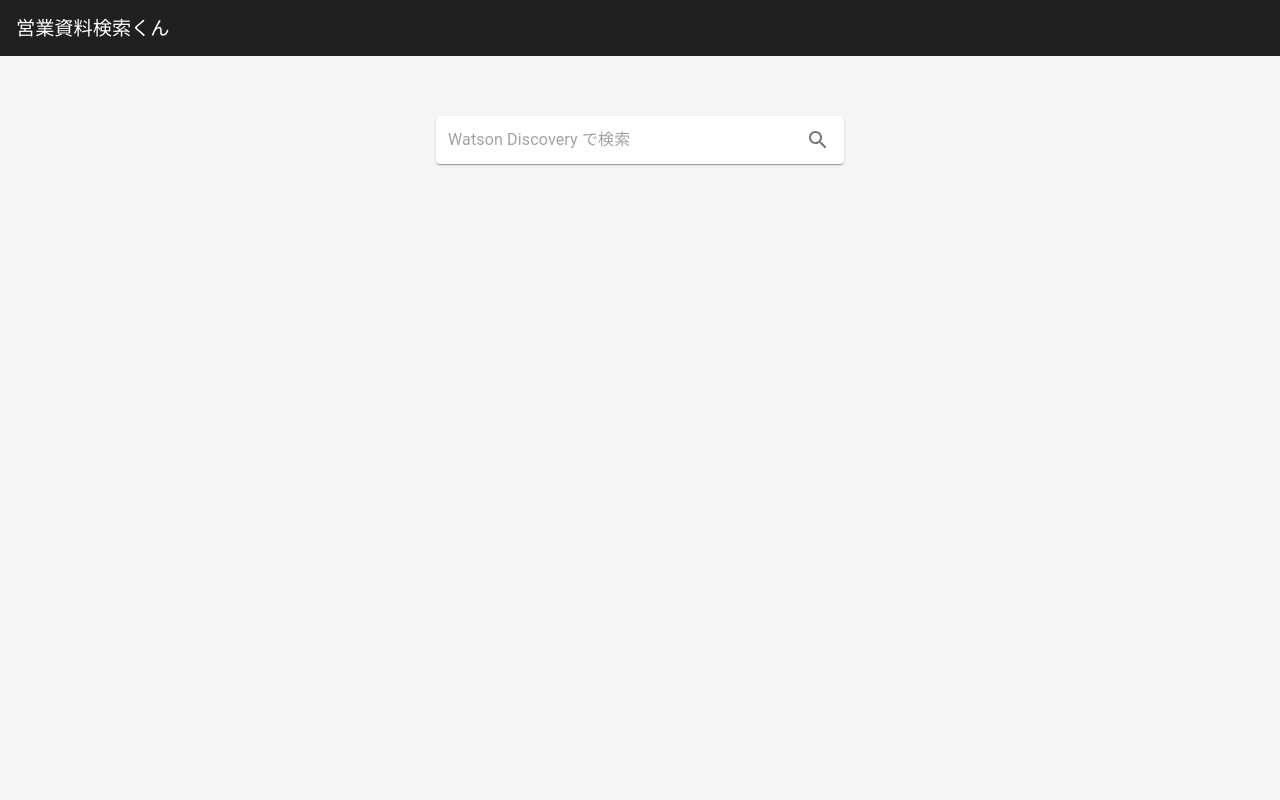
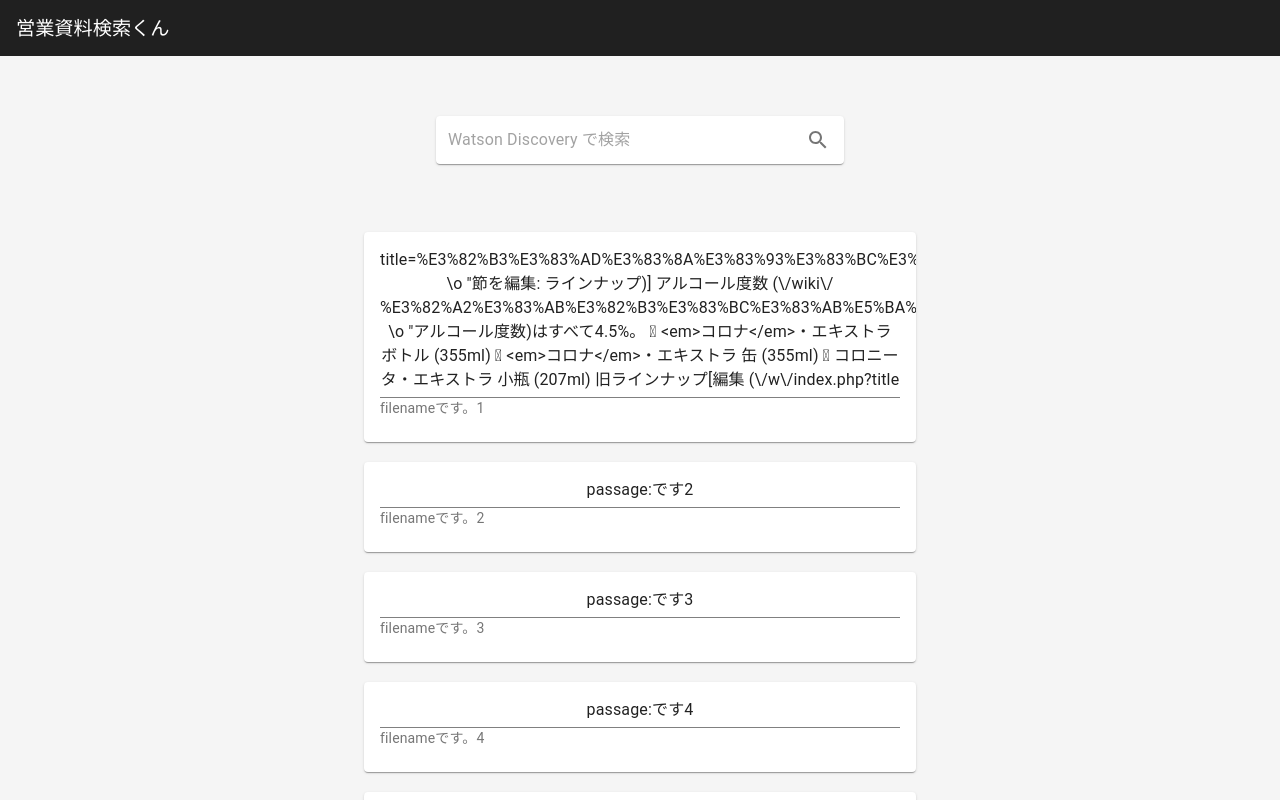
Before and after one commit to cloud-native-garage-method-japan-cohort/team-scorpius-frontend, a React (Vite) app: page / in a window 1280 px wide. Shown: the top 800 px of the page. Built offline with nearby package versions, Linux system fonts and the light colour scheme.

Commit message:
update: 検索結果の表示部分作成

```diff
--- a/src/pages/Top.jsx
+++ b/src/pages/Top.jsx
@@ -1,19 +1,29 @@
+import React, { useState } from "react";
+import Layout from "../components/layout/Layout";
 
-import React, {useState} from 'react';
-import Layout from '../components/layout/Layout';
+import {
+  makeStyles,
+  Grid,
+  Container,
+  IconButton,
+  Paper,
+  InputBase,
+  Card,
+  CardContent,
+  Typography,
+} from "@material-ui/core";
+import SearchIcon from "@material-ui/icons/Search";
 
-import { makeStyles, Grid, Container, IconButton, Paper, InputBase} from "@material-ui/core";
-import SearchIcon from '@material-ui/icons/Search';
-
-import { queryDiscovery } from '../utils/index';
+import { queryDiscovery } from "../utils/index";
+import { MockSearchResult } from "../mock/MockSearchResult";
 
 const useStyles = makeStyles((theme) => ({
   root: {
-    marginTop: '60px',
-    padding: '2px 4px',
-    display: 'flex',
-    alignItems: 'center',
-    justifyContent: 'center',
+    marginTop: "60px",
+    padding: "2px 4px",
+    display: "flex",
+    alignItems: "center",
+    justifyContent: "center",
     width: 400,
   },
   input: {
@@ -25,19 +35,30 @@ const useStyles = makeStyles((theme) => ({
   },
   divider: {
     height: 28,
-    width: '100%',
+    width: "100%",
     margin: 4,
   },
   grid: {
-    marginTop: '48px',
-    width: '100',
+    marginTop: "48px",
+    width: "100",
+  },
+  container: {
+    // TODO: レスポンシブ対応？？
+    // margin: "0 auto",
+    width: "600px"
+  },
+  card: {
+    margin: "20px auto",
+  },
+  filename: {
+    borderTop: "1px solid grey",
+    marginTop: "5px"
   }
 }));
 
-
 const Top = () => {
-  const [sendText, setSendText] = useState('');
-  const [recvText, setRecvText] = useState('');
+  const [sendText, setSendText] = useState("");
+  const [recvText, setRecvText] = useState("");
 
   const classes = useStyles();
 
@@ -47,17 +68,23 @@ const Top = () => {
     setRecvText(res.data.responseText);
     console.log(res);
     // setSendText('');
-  }
+  };
 
   return (
     <Layout>
-      <form onSubmit={(e)=>{onPressQuery(e)}}>
+      <form
+        onSubmit={(e) => {
+          onPressQuery(e);
+        }}
+      >
         <Paper className={classes.root}>
           <InputBase
             className={classes.input}
             placeholder="Watson Discovery で検索"
-            inputProps={{ 'aria-label': 'search watson discovery' }}
-            onChange={(e)=>{setSendText(e.target.value)}}
+            inputProps={{ "aria-label": "search watson discovery" }}
+            onChange={(e) => {
+              setSendText(e.target.value);
+            }}
           />
           <IconButton
             type="button"
@@ -70,14 +97,26 @@ const Top = () => {
         </Paper>
       </form>
       <Grid className={classes.grid}>
-        <Container>
-          <Grid>
-            {recvText}
-          </Grid>
+        <Container className={classes.container}>
+          {/* TODO: コンポーネント化 */}
+          {MockSearchResult.result.map((data, index) => (<Grid key={index}>
+            <Card className={classes.card}>
+              <CardContent>
+                <Typography variant="body1" component="p">
+                  {data.passage}
+                </Typography>
+                <Typography className={classes.filename} variant="body2" color="textSecondary" align="left">
+                  {data.filename}
+                </Typography>
+              </CardContent>
+
+            </Card>
+          </Grid>)
+          )}
         </Container>
       </Grid>
     </Layout>
-  )
-}
+  );
+};
 
 export default Top;
```
